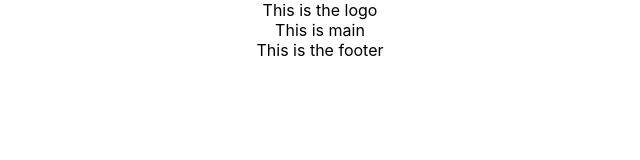
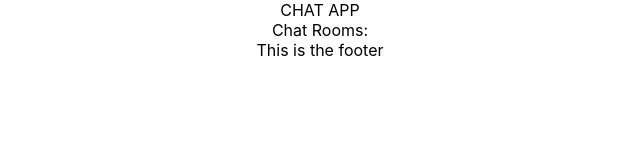
Before and after one commit to ggroshans/django-rest-chat-app, a React (Create React App) app in the folder frontend/static/: page / in a window 1280 px wide. Shown: the top 160 px of the page, without its empty margins (320-960 px from the left). Built offline with nearby package versions, Linux system fonts and the light colour scheme.

Commit message:
capitalized Room in Chat Room

```diff
--- a/frontend/static/src/components/Header/Header.js
+++ b/frontend/static/src/components/Header/Header.js
@@ -3,7 +3,7 @@ import React from 'react'
 export default function Header() {
     return (
         <div>
-            This is the logo
+            CHAT APP
         </div>
     )
 }
--- a/frontend/static/src/components/Main/ChatroomList/Chatroom/Chatroom.js
+++ b/frontend/static/src/components/Main/ChatroomList/Chatroom/Chatroom.js
@@ -1,6 +1,6 @@
 import React from 'react'
 
-export default function Chatroom() {
+export default function ChatRoom() {
     return (
         <div>
 
--- a/frontend/static/src/components/Main/ChatroomList/ChatroomList.js
+++ b/frontend/static/src/components/Main/ChatroomList/ChatroomList.js
@@ -1,9 +1,11 @@
 import React from 'react'
+import ChatRoom from './ChatRoom/ChatRoom'
 
-export default function ChatroomList() {
+export default function ChatRoomList() {
     return (
         <div>
-
+            Chat Rooms:
+            <ChatRoom />
         </div>
     )
 }
--- a/frontend/static/src/components/Main/Main.js
+++ b/frontend/static/src/components/Main/Main.js
@@ -1,9 +1,18 @@
 import React from 'react'
+import ChatRoomList from './ChatRoomList/ChatroomList'
+import MessageList from './MessageList/MessageList'
+import { useState } from 'react'
 
 export default function Main() {
+
+const [chatRooms, setChatRooms] = useState([])
+const [messages, setMessages] = useState([])
+
+
     return (
         <div>
-            This is main
+            <ChatRoomList />
+            <MessageList />
         </div>
     )
 }
--- a/frontend/static/src/components/Main/MessageList/MessageList.js
+++ b/frontend/static/src/components/Main/MessageList/MessageList.js
@@ -1,9 +1,10 @@
 import React from 'react'
+import Message from "./Message/Message"
 
 export default function MessageList() {
     return (
         <div>
-
+            <Message />
         </div>
     )
 }
```
